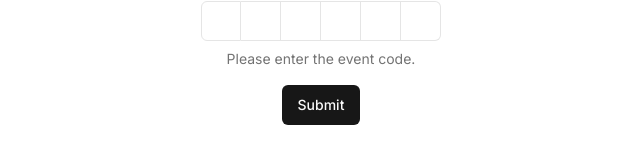
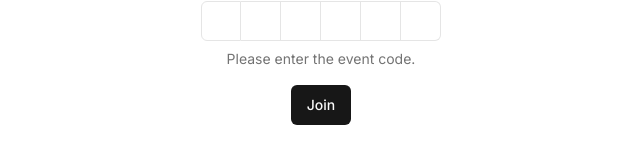
Before and after one commit to ssynowiec/voting, a Next.js app: page /join in a window 1280 px wide. Shown: the part 579-742 px from the top of the page, without its empty margins (319-959 px from the left). Built offline with nearby package versions, Linux system fonts and the light colour scheme; no server answers.

Commit message:
add: insert code from url param

```diff
--- a/src/components/OTPForm.tsx
+++ b/src/components/OTPForm.tsx
@@ -20,16 +20,21 @@ import {
 } from '@/components/ui/form';
 import { REGEXP_ONLY_DIGITS_AND_CHARS } from 'input-otp';
 import { env } from '@/env';
+import { useSearchParams } from 'next/navigation';
 
 const FormSchema = z.object({
 	code: z.string().min(6, 'Code must be 6 characters long'),
 });
 
 export const OTPForm = () => {
+	const searchParams = useSearchParams();
+
+	const code = searchParams.get('code');
+
 	const form = useForm<z.infer<typeof FormSchema>>({
 		resolver: zodResolver(FormSchema),
 		defaultValues: {
-			code: '',
+			code: code ?? '',
 		},
 	});
 
@@ -84,7 +89,7 @@ export const OTPForm = () => {
 					)}
 				/>
 
-				<Button type="submit">Submit</Button>
+				<Button type="submit">Join</Button>
 			</form>
 		</Form>
 	);
```
